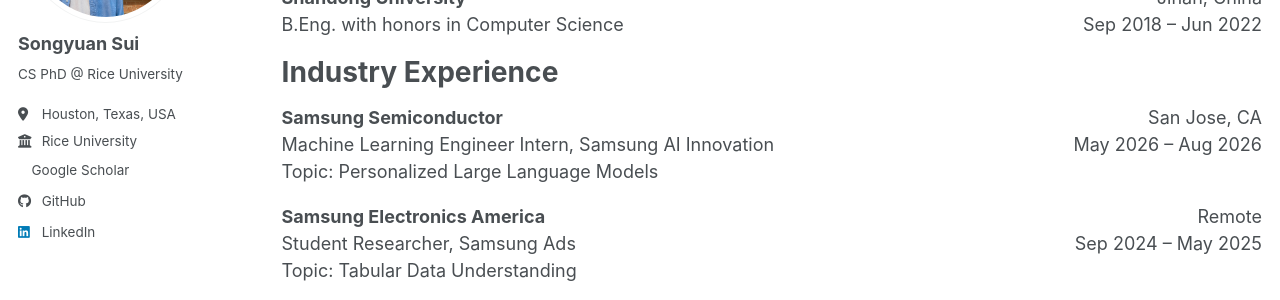
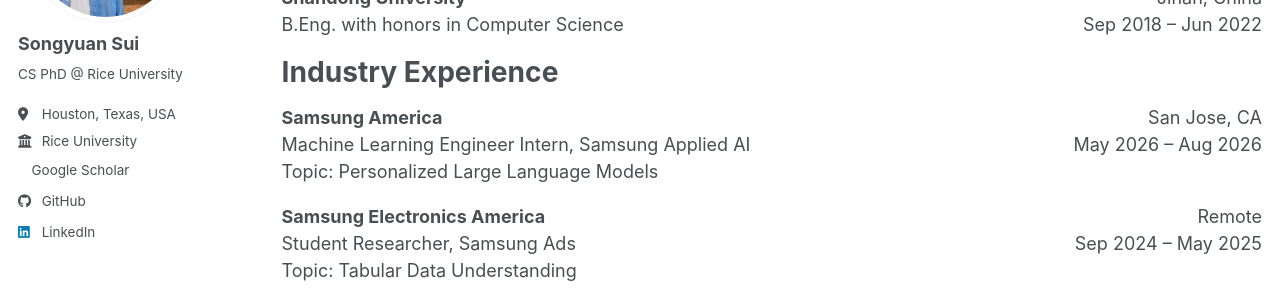
Before and after one commit to SongyuanSui/SongyuanSui.github.io, a Jekyll site: the page built from _pages/experience.md, in a window 1280 px wide. Shown: the part 279-579 px from the top of the page. Built offline with Jekyll 4.4.1, drawn with Linux system fonts in a browser that asks for light colours; a style sheet for code colours, icons or effects is not loaded.

Commit message:
update experience

```diff
--- a/_pages/experience.md
+++ b/_pages/experience.md
@@ -36,11 +36,11 @@ Industry Experience
 
 <div style="margin-bottom: 1rem;">
   <div style="display: flex; justify-content: space-between; gap: 1rem; flex-wrap: wrap;">
-    <span><strong>Samsung Semiconductor</strong></span>
+    <span><strong>Samsung America</strong></span>
     <span>San Jose, CA</span>
   </div>
   <div style="display: flex; justify-content: space-between; gap: 1rem; flex-wrap: wrap;">
-    <span>Machine Learning Engineer Intern, Samsung AI Innovation</span>
+    <span>Machine Learning Engineer Intern, Samsung Applied AI</span>
     <span>May 2026 – Aug 2026</span>
   </div>
   <div>
```
